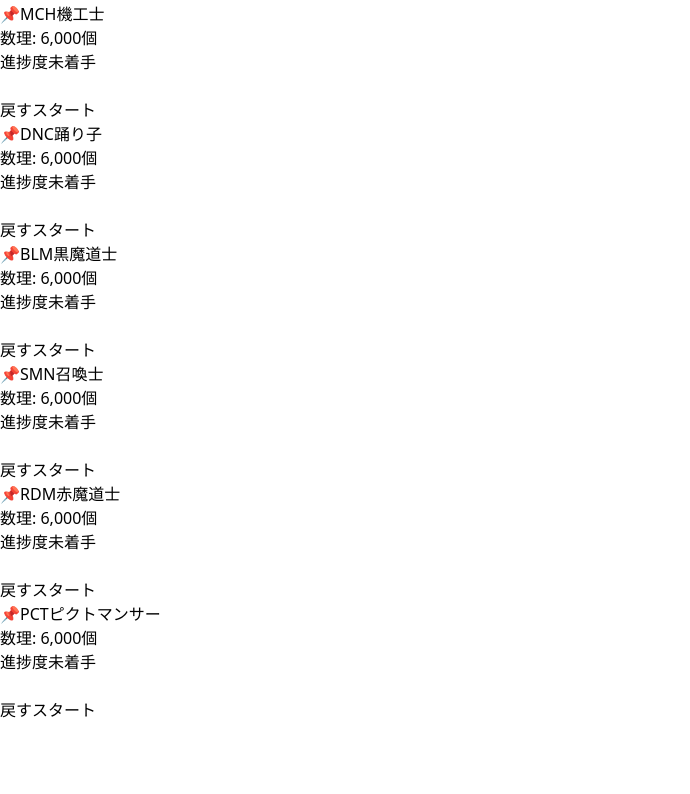
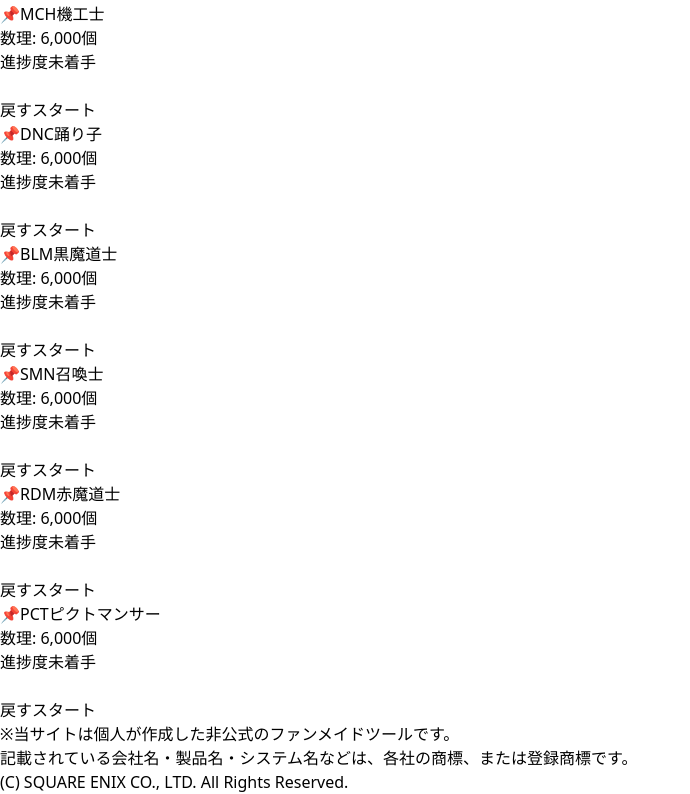
Before and after one commit to nonononova/ff14-pw-tracker, a React (Vite) app: page / in a window 1280 px wide. Shown: the part 2134-2928 px from the top of the page, without its empty margins (0-690 px from the left). Before the commit the page ends 2856 px from the top, so only its background shows below. Built offline with nearby package versions, Linux system fonts and the light colour scheme.

Commit message:
フッターに権利表記テキストを追加

```diff
--- a/src/components/Dashboard.tsx
+++ b/src/components/Dashboard.tsx
@@ -237,6 +237,15 @@
             />
           ))}
         </main>
+
+        {/* フッター（権利表記・免責事項） */}
+        <footer className={`pt-8 pb-4 text-center text-[11px] leading-relaxed space-y-1 ${
+          isDarkMode ? 'text-slate-500' : 'text-slate-400'
+        }`}>
+          <p>※当サイトは個人が作成した非公式のファンメイドツールです。</p>
+          <p>記載されている会社名・製品名・システム名などは、各社の商標、または登録商標です。</p>
+          <p className="font-medium pt-1">(C) SQUARE ENIX CO., LTD. All Rights Reserved.</p>
+        </footer>
       </div>
     </div>
   );
```
